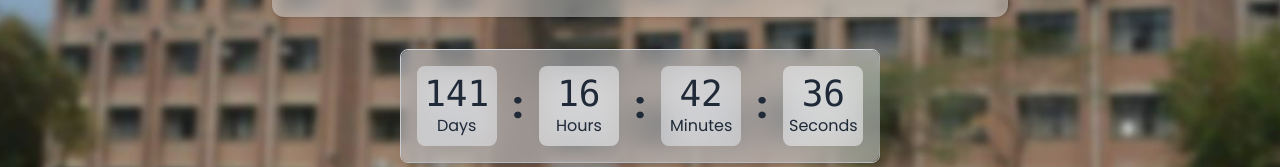
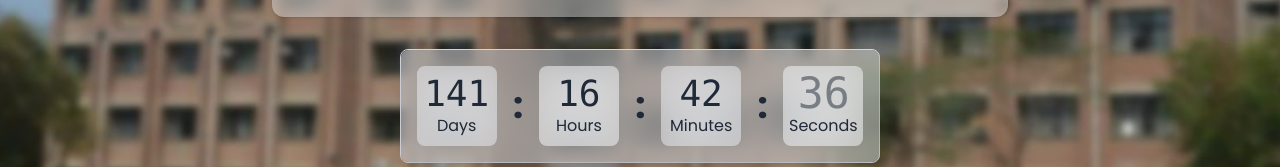
Before and after one commit to c4dr-me/ncrtces-website, a React (Vite) app: page /contact in a window 1280 px wide. Shown: the part 504-671 px from the top of the page. Built offline with nearby package versions, Linux system fonts and the light colour scheme.

Commit message:
css timer animation

```diff
--- a/components/CountdownTimer.jsx
+++ b/components/CountdownTimer.jsx
@@ -1,4 +1,5 @@
 import React, { useState, useEffect } from "react";
+import "../src/index.css";
 
 const CountdownTimer = ({ targetDate }) => {
   const calculateTimeLeft = () => {
@@ -18,35 +19,41 @@ const CountdownTimer = ({ targetDate }) => {
   };
 
   const [timeLeft, setTimeLeft] = useState(calculateTimeLeft());
+  const [prevTimeLeft, setPrevTimeLeft] = useState({});
 
   useEffect(() => {
     const timer = setTimeout(() => {
+      setPrevTimeLeft(timeLeft);
       setTimeLeft(calculateTimeLeft());
     }, 1000);
 
     return () => clearTimeout(timer);
-  });
+  }, [timeLeft, targetDate]);
+
+  const getClassName = (unit) => {
+    return timeLeft[unit] !== prevTimeLeft[unit] ? "fade-in" : "";
+  };
 
   return (
     <div className="flex flex-col items-center justify-center h-auto bg-[rgba(255, 255, 255, 0.8)] text-gray-800 border border-gray-300 rounded-lg">
       <div className="flex items-center space-x-4 text-2xl p-4 bg-gray-300 rounded-lg shadow-lg bg-opacity-50 backdrop-filter backdrop-blur-lg">
         <div className="flex flex-col items-center justify-center bg-gray-200 bg-opacity-50 text-gray-800 p-2 rounded-lg w-14 h-14 md:w-20 md:h-20 backdrop-filter backdrop-blur-lg">
-        <span className="font-mono text-3xl md:text-4xl">{String(timeLeft.days || "0").padStart(2, '0')}</span>
+          <span className={`font-mono text-3xl md:text-4xl ${getClassName("days")}`}>{String(timeLeft.days || "0").padStart(2, '0')}</span>
           <span className="text-xs md:text-base">Days</span>
         </div>
         <span className="font-bold text-gray-800 text-4xl flex items-center">:</span>
         <div className="flex flex-col items-center justify-center bg-gray-100 bg-opacity-50 text-gray-800 p-2 rounded-lg w-14 h-14 md:w-20 md:h-20 backdrop-filter backdrop-blur-lg">
-        <span className="font-mono text-3xl md:text-4xl">{String(timeLeft.hours || "0").padStart(2, '0')}</span>
+          <span className={`font-mono text-3xl md:text-4xl ${getClassName("hours")}`}>{String(timeLeft.hours || "0").padStart(2, '0')}</span>
           <span className="text-xs md:text-base">Hours</span>
         </div>
         <span className="font-bold text-gray-800 text-4xl flex items-center">:</span>
         <div className="flex flex-col items-center justify-center bg-gray-200 bg-opacity-50 text-gray-800 p-2 rounded-lg w-14 h-14 md:w-20 md:h-20 backdrop-filter backdrop-blur-lg">
-        <span className="font-mono text-3xl md:text-4xl">{String(timeLeft.minutes || "0").padStart(2, '0')}</span>
+          <span className={`font-mono text-3xl md:text-4xl ${getClassName("minutes")}`}>{String(timeLeft.minutes || "0").padStart(2, '0')}</span>
           <span className="text-xs md:text-base">Minutes</span>
         </div>
         <span className="font-bold text-gray-800 text-4xl flex items-center">:</span>
-      <div className="flex flex-col items-center justify-center bg-gray-100 bg-opacity-50 text-gray-800 p-2 rounded-lg w-14 h-14 md:w-20 md:h-20 backdrop-filter backdrop-blur-lg">
-        <span className="font-mono text-3xl md:text-4xl">{String(timeLeft.seconds || "0").padStart(2, '0')}</span>
+        <div className={`flex flex-col items-center justify-center bg-gray-100 bg-opacity-50 text-gray-800 p-2 rounded-lg w-14 h-14 md:w-20 md:h-20 backdrop-filter backdrop-blur-lg`}>
+          <span className={`font-mono text-3xl md:text-4xl ${getClassName("seconds")}`}> {String(timeLeft.seconds || "0").padStart(2, '0')}</span>
           <span className="text-xs md:text-base">Seconds</span>
         </div>
       </div>
--- a/src/index.css
+++ b/src/index.css
@@ -1,6 +1,7 @@
 @tailwind base;
 @tailwind components;
 @tailwind utilities;
+
 *,
 ::after,
 ::before {
@@ -13,3 +14,26 @@ body {
   font-family: "Poppins", sans-serif;
   overflow-x: hidden;
 }
+
+
+/* Color Change on Countdown */
+@keyframes fadeIn {
+  0% {
+    opacity: 1;
+    transform: scale(1);
+  }
+
+  50% {
+    opacity: 0.5;
+    transform: scale(1.2);
+  }
+
+  100% {
+    opacity: 0;
+    transform: scale(1);
+  }
+}
+
+.fade-in {
+  animation: fadeIn 1s infinite;
+}
```
Lines whose indentation alone changed are shown as unchanged.
